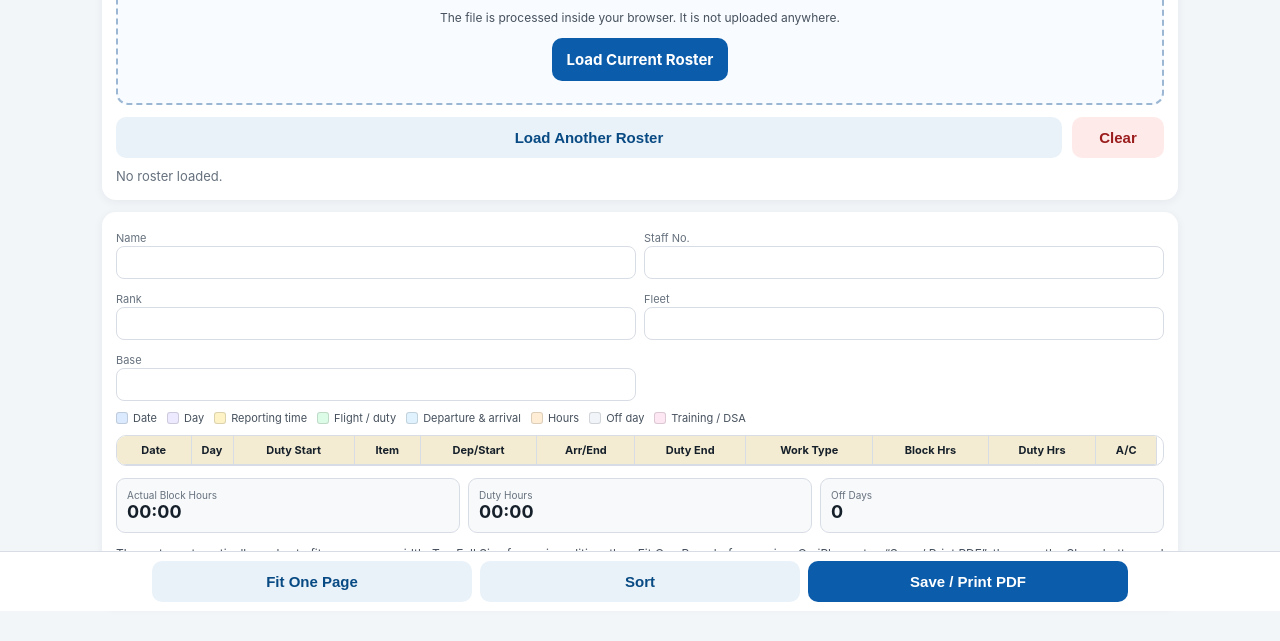
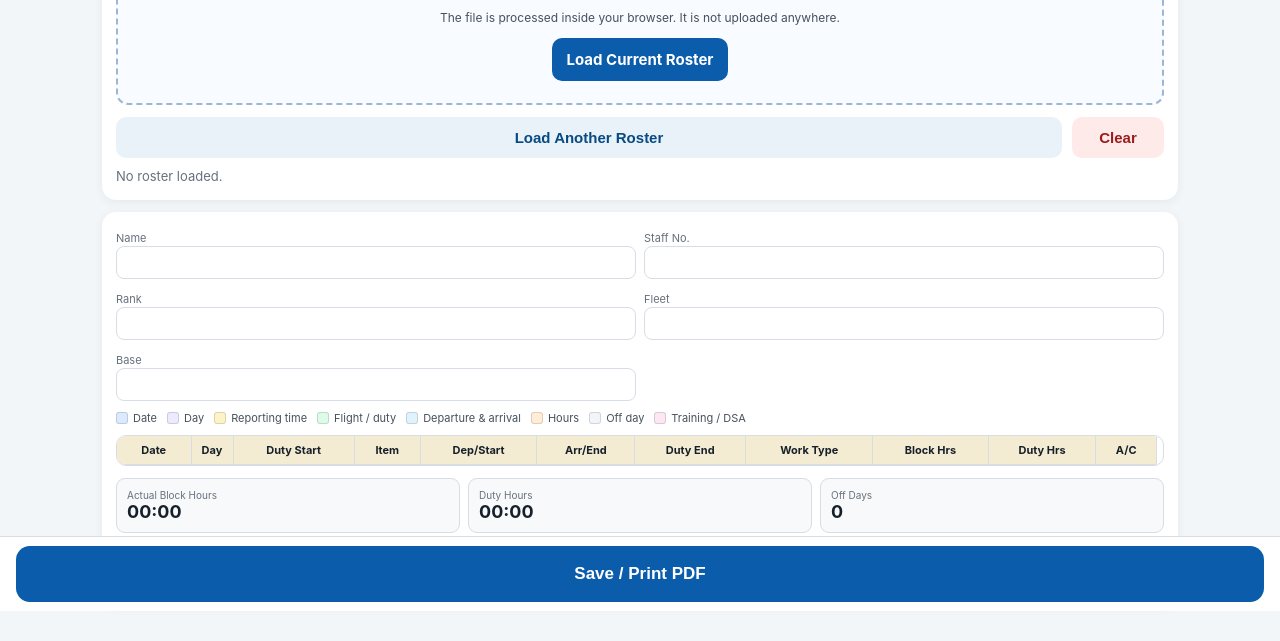
Before and after one commit to shazmeronly/CrewView, a plain HTML site: page index.html in a window 1280 px wide. Shown: the part 189-830 px from the top of the page. Drawn offline with Linux system fonts and the light colour scheme.

Commit message:
Simplify footer to export button

```diff
--- a/app.js
+++ b/app.js
@@ -374,7 +374,6 @@ $("#loadAnotherBtn").onclick=()=>$("#pdfInput").click();
 $("#addRowBtn").onclick=()=>{tbody.insertAdjacentHTML("beforeend",rowHTML({}));tbody.lastElementChild.scrollIntoView({behavior:"smooth"});updateStats()}
 $("#clearBtn").onclick=()=>{officialFH=null;officialDH=null;setRows([]);status.textContent="Cleared."}
 $("#sortBtn").onclick=()=>{const rows=getRows().sort((a,b)=>(parseRosterDate(a.date)||0)-(parseRosterDate(b.date)||0));setRows(rows)}
-$("#fitBtn").onclick=()=>{fitEnabled=!fitEnabled;applyOnePageFit()};
 window.addEventListener("resize",()=>{if(fitEnabled)applyOnePageFit()});
 $("#printBtn").onclick=()=>{fitEnabled=true;applyOnePageFit();setTimeout(()=>window.print(),80)};
 
--- a/index.html
+++ b/index.html
@@ -116,8 +116,6 @@
 </section>
 </main>
 <footer>
-  <button class="btn secondary" id="fitBtn">Fit One Page</button>
-  <button class="btn secondary" id="sortBtn">Sort</button>
   <button class="btn primary" id="printBtn">Save / Print PDF</button>
 </footer>
 
--- a/style.css
+++ b/style.css
@@ -365,3 +365,17 @@ html[data-theme="dark"] .legend .swatch{
   border:1px solid rgba(255,255,255,.45) !important;
   box-shadow:0 0 0 1px rgba(0,0,0,.25);
 }
+
+
+footer{
+  display:block !important;
+  padding-left:16px !important;
+  padding-right:16px !important;
+}
+footer .btn{
+  width:100% !important;
+  max-width:none !important;
+  min-height:56px;
+  font-size:17px;
+  border-radius:14px;
+}
--- a/sw.js
+++ b/sw.js
@@ -1,4 +1,4 @@
-const CACHE = "crewview-legend-match-v9";
+const CACHE = "crewview-single-export-v10";
 const ASSETS = [
   "./",
   "./index.html",
```
